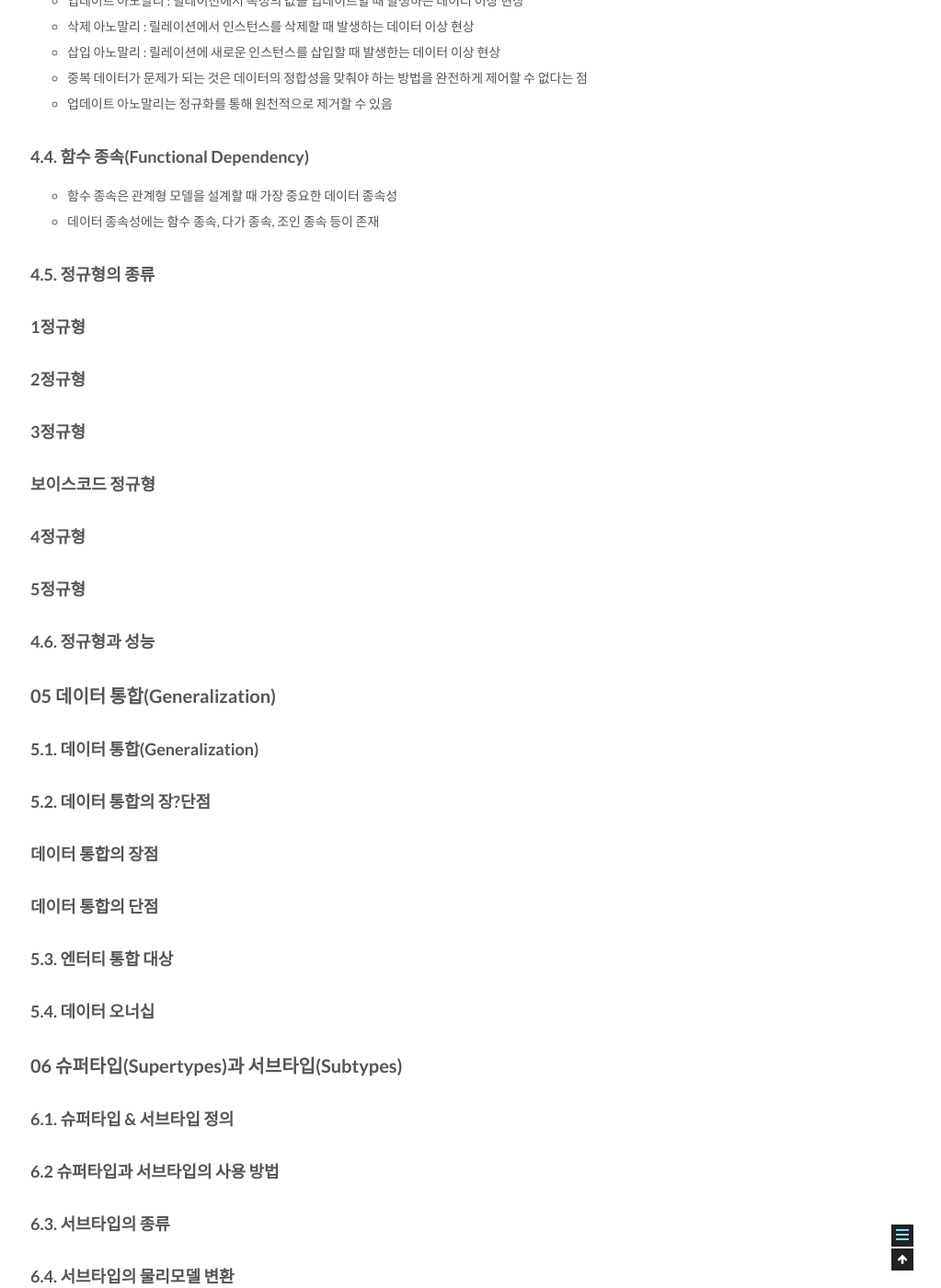
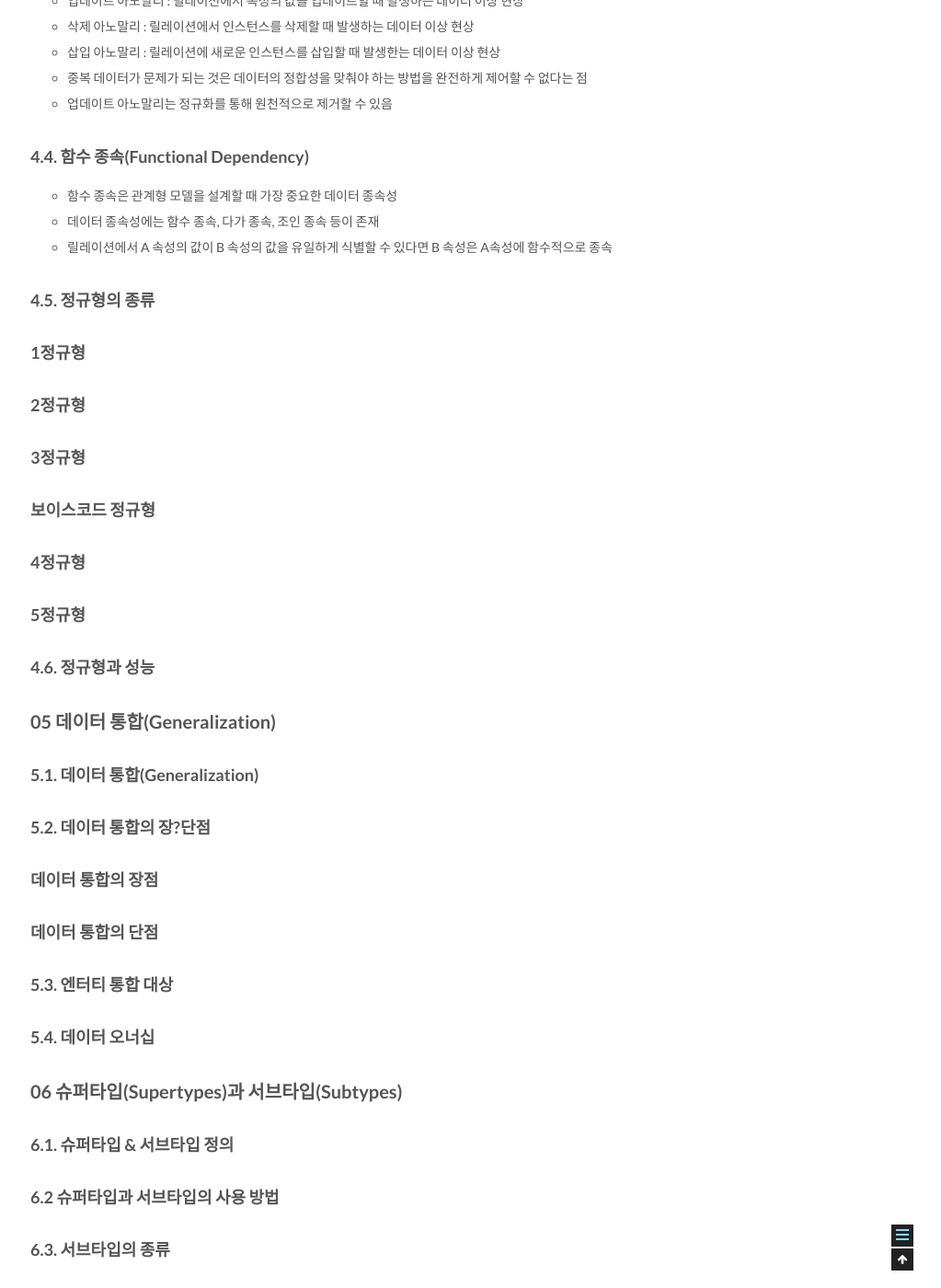
Before and after one commit to csj4032/csj4032.github.io, a Jekyll site: the page built from _posts/2018-05-02-관계형데이터모델링프리미엄가이드.md, in a window 1280 px wide and 1400 px high, scrolled down 12228 px. Shown: the whole window at 92% size, without its empty margins (257-1280 px from the left). Built offline with Jekyll 4.4.1, drawn with Linux system fonts in a browser that asks for light colours; comment, search, counter and statistics services are not loaded.

Commit message:
관계형 데이터 베이스 모델링 포스팅 수정

```diff
--- a/_posts/2018-05-02-관계형데이터모델링프리미엄가이드.md
+++ b/_posts/2018-05-02-관계형데이터모델링프리미엄가이드.md
@@ -375,6 +375,7 @@ comments: true
 ### 4.4. 함수 종속(Functional Dependency)
 * 함수 종속은 관계형 모델을 설계할 때 가장 중요한 데이터 종속성
 * 데이터 종속성에는 함수 종속, 다가 종속, 조인 종속 등이 존재
+* 릴레이션에서 A 속성의 값이 B 속성의 값을 유일하게 식별할 수 있다면 B 속성은 A속성에 함수적으로 종속
 
 ### 4.5. 정규형의 종류
 
```
